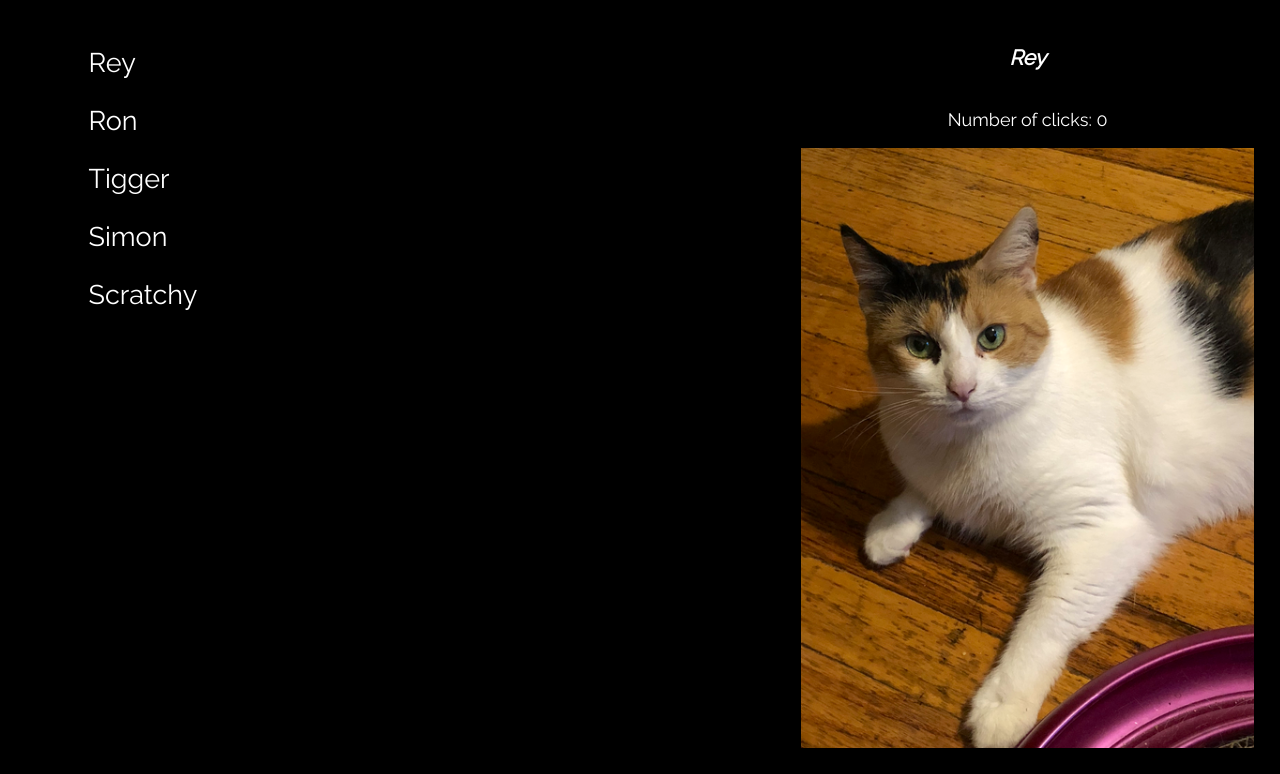
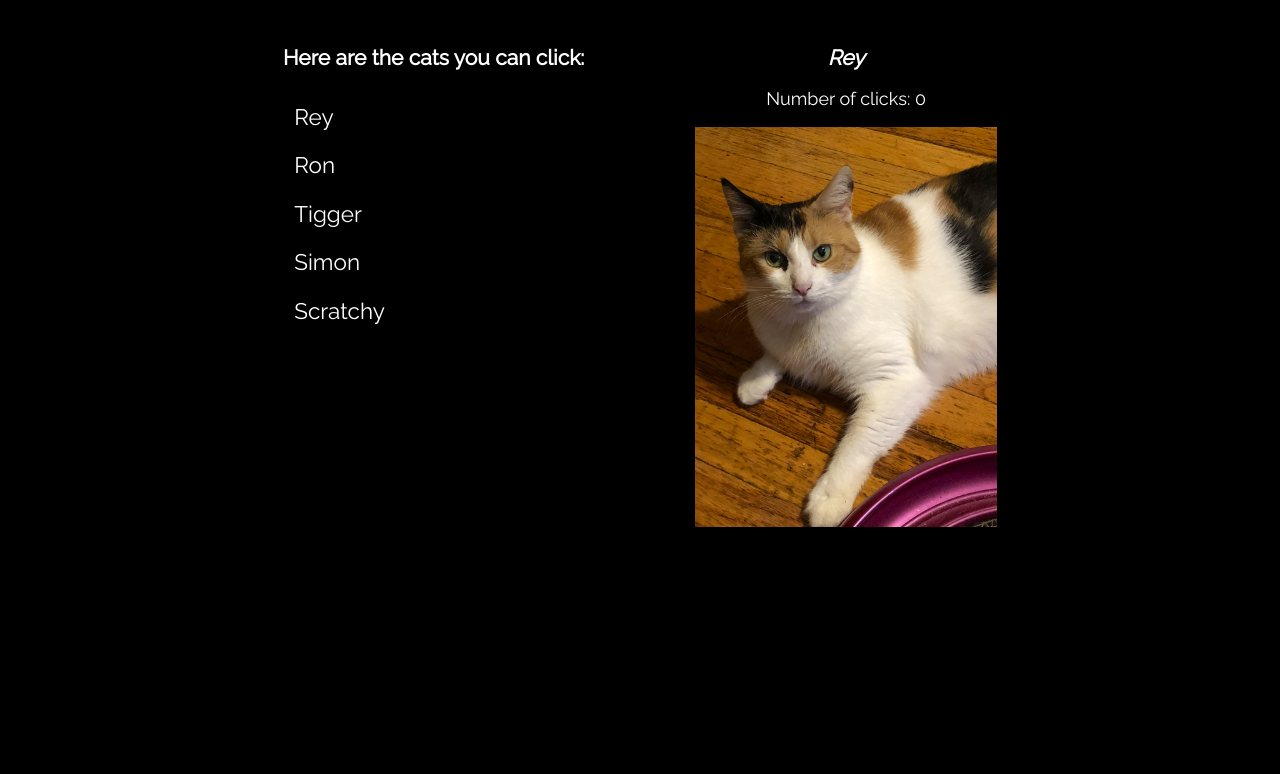
Before and after one commit to amyyf/cat-clicker, a plain HTML site: page index.html in a window 1280 px wide. Shown: the part 138-912 px from the top of the page. After the commit the page ends 800 px from the top, so only its background shows below. Drawn offline with Linux system fonts and the light colour scheme.

Commit message:
Tweak styling and layout

```diff
--- a/css/styles.css
+++ b/css/styles.css
@@ -27,30 +27,31 @@ p {
 
 .container {
   display: flex;
+  max-width: 750px;
+  margin: auto;
 }
 
 #cat-list-section {
   flex: 1 1 15em;
+  font-family: 'Raleway', sans-serif;
+  margin: 1em;
 }
 
 #cat-list {
   list-style: none;
-  font-size: 1.5em;
-  margin: 1em;
+  font-size: 1.25em;
+  padding-left: 0;
 }
 
 #cat-list * {
   padding: .5em;
-  font-family: 'Raleway', sans-serif;
 }
 
-/*#cat-area {
-  display: flex;
-  flex-direction: row;
-  flex: 2 2 auto;
-}*/
+#cat-list li:hover {
+  cursor: pointer;
+}
 
-.cat {
+#cat-area {
   display: flex;
   flex-direction: column;
   align-items: center;
@@ -58,11 +59,16 @@ p {
   font-family: 'Raleway', sans-serif;
 }
 
-.cat h3 {
-  font-style: italic;
+#cat-area img {
+  max-width: 100%;
+  max-height: 50vh;
 }
 
-.cat img {
-  max-width: 100%;
-  max-height: 75vh;
+#cat-area img:hover {
+  cursor: pointer;
 }
+
+#cat-area h3 {
+  font-style: italic;
+  margin-bottom: 0;
+}
--- a/index.html
+++ b/index.html
@@ -12,8 +12,10 @@
   <h1>Cat Clicker</h1>
   <h2 id="h2">Just click the cats!</h2>
   <div class="container">
-    <section id="cat-list-section"><ul id="cat-list"></ul></section>
-    <section id="cat-area" class="cat"></section>
+    <section id="cat-list-section">
+      <h3>Here are the cats you can click:</h3>
+      <ul id="cat-list"></ul></section>
+    <section id="cat-area"></section>
   </div>
   <script src="scripts/mvo.js"></script>
 </body>
```
